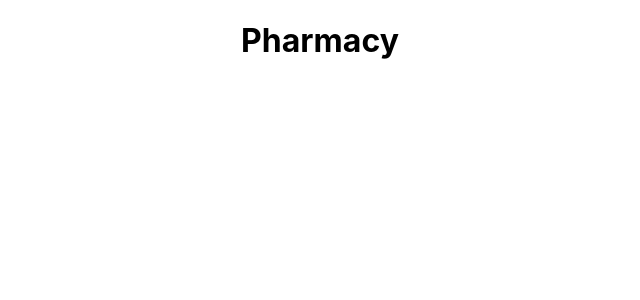
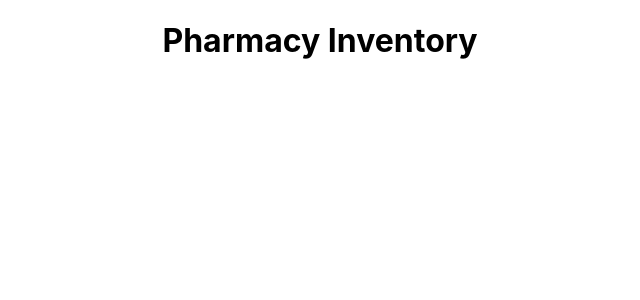
Before and after one commit to Manasha30/Pharmacy_Inventory, a React (Create React App) app in the folder pharmacy-react/: page / in a window 1280 px wide. Shown: the top 300 px of the page, without its empty margins (320-960 px from the left). Built offline with nearby package versions, Linux system fonts and the light colour scheme.

Commit message:
added inventory

```diff
--- a/pharmacy-react/src/App.js
+++ b/pharmacy-react/src/App.js
@@ -4,7 +4,7 @@ import './App.css';
 function App() {
   return (
     <div className="App">
-     <h1> Pharmacy</h1>
+     <h1> Pharmacy Inventory</h1>
     </div>
   );
 }
```
